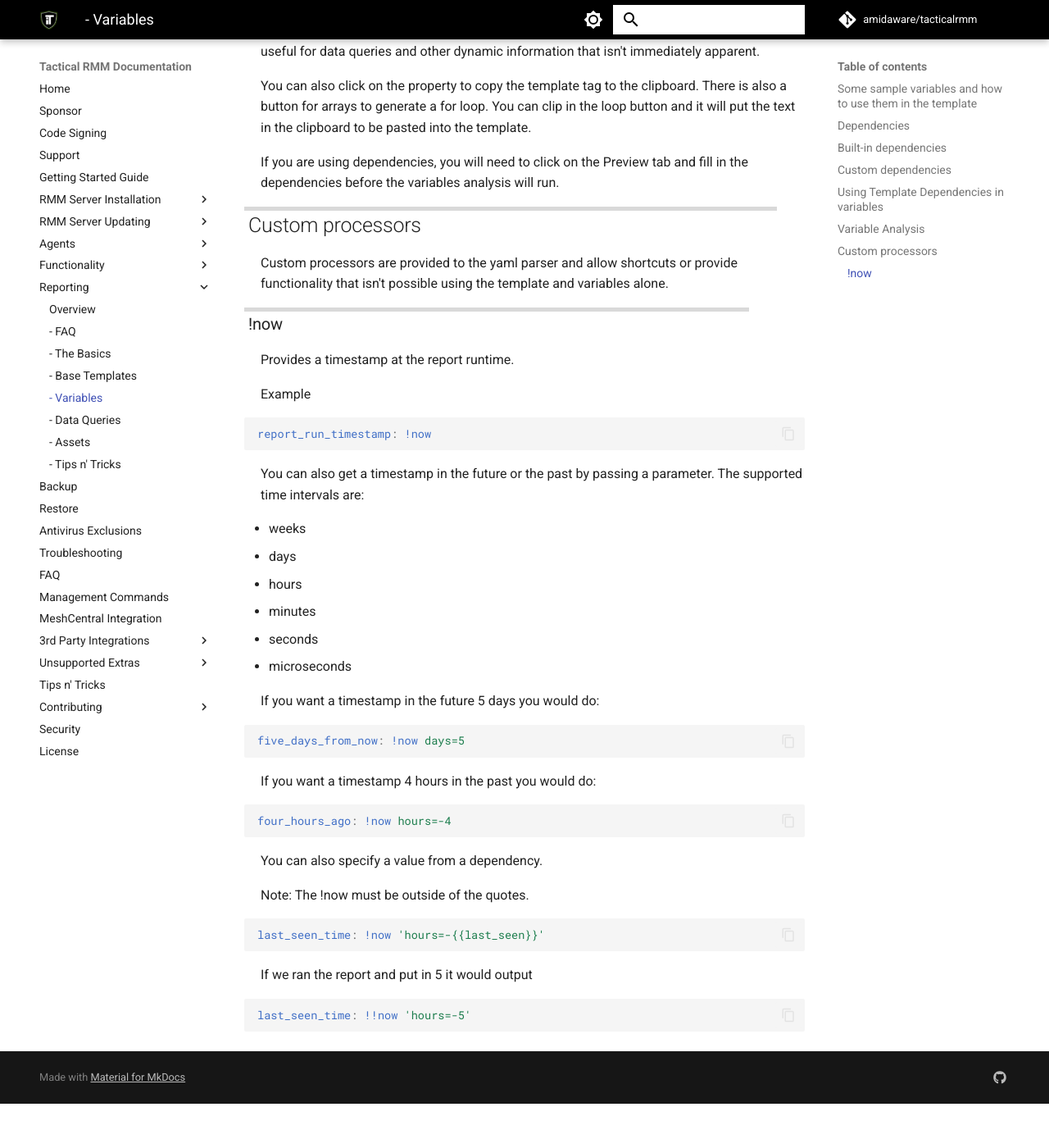
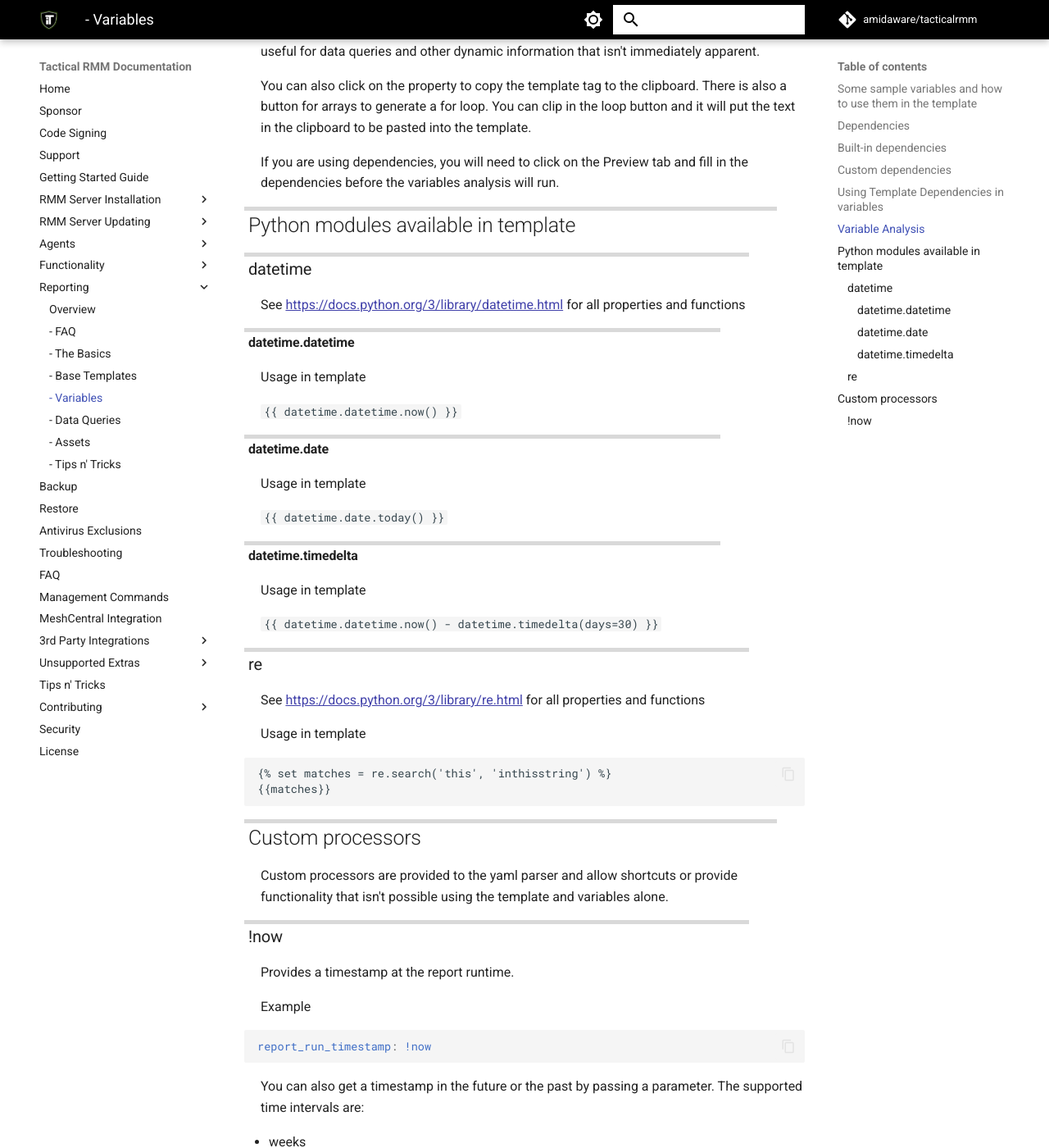
Before and after one commit to amidaware/trmm-docs, an MkDocs documentation site: the page built from docs/ee/reporting/functions/reporting_variables.md, in a window 1280 px wide and 1400 px high, scrolled down 2541 px. Shown: the whole window at 82% size. Built offline with MkDocs 1.6.1 and Material for MkDocs 9.7.7, drawn with Linux system fonts in a browser that asks for light colours; comment, search, counter and statistics services are not loaded; before the commit the page ends 3887 px from its top, so only the background shows below that.

Commit message:
add python modules for template in the docs

````diff
--- a/docs/ee/reporting/functions/reporting_variables.md
+++ b/docs/ee/reporting/functions/reporting_variables.md
@@ -124,6 +124,41 @@
 If you are using dependencies, you will need to click on the Preview tab and fill in the
 dependencies before the variables analysis will run.
 
+## Python modules available in template
+
+### datetime
+
+See [https://docs.python.org/3/library/datetime.html](https://docs.python.org/3/library/datetime.html) for all properties and functions
+
+#### datetime.datetime
+
+Usage in template
+
+`{{ datetime.datetime.now() }}`
+
+#### datetime.date
+
+Usage in template
+
+`{{ datetime.date.today() }}`
+
+#### datetime.timedelta
+
+Usage in template
+
+`{{ datetime.datetime.now() - datetime.timedelta(days=30) }}`
+
+### re
+
+See [https://docs.python.org/3/library/re.html](https://docs.python.org/3/library/re.html) for all properties and functions
+
+Usage in template
+
+```
+{% set matches = re.search('this', 'inthisstring') %}
+{{matches}}
+```
+
 ## Custom processors
 
 Custom processors are provided to the yaml parser and allow shortcuts or provide functionality
````
